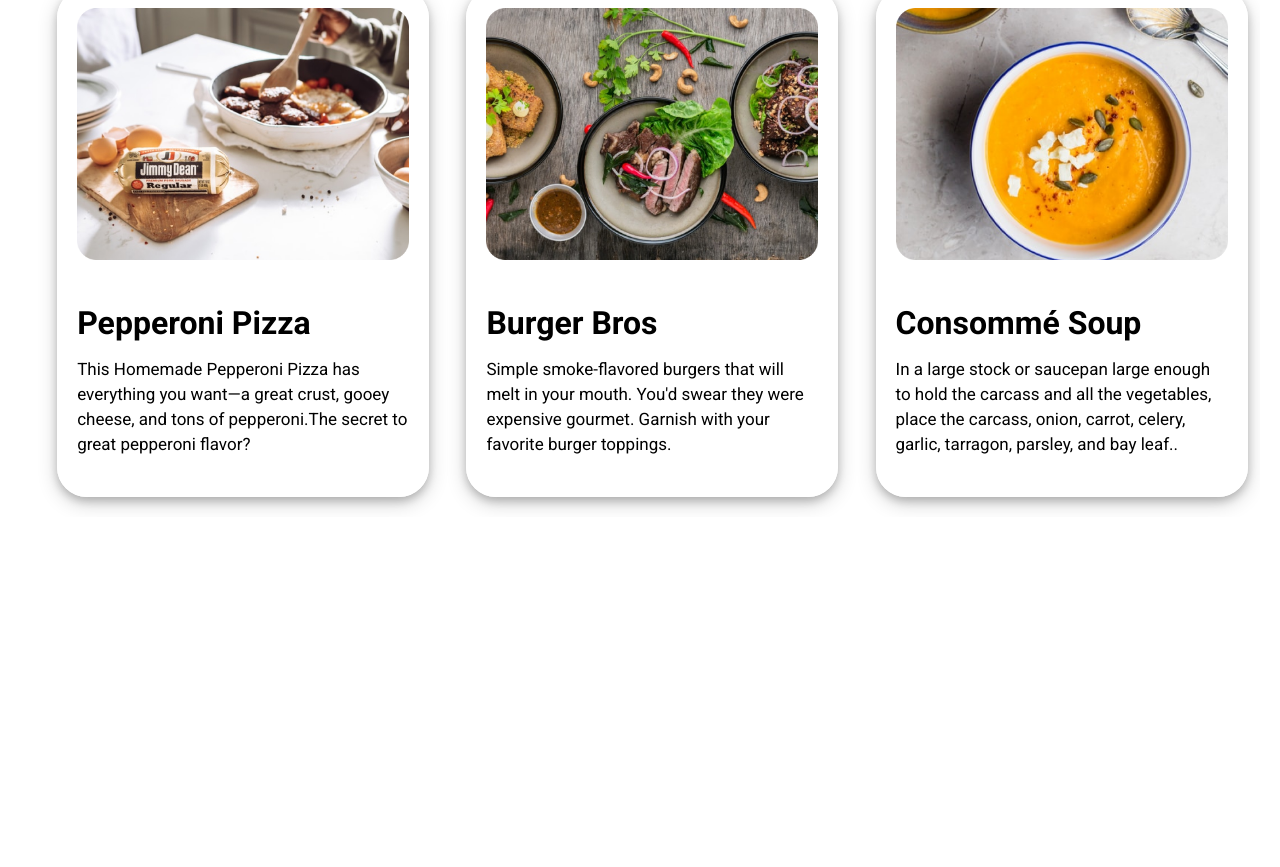
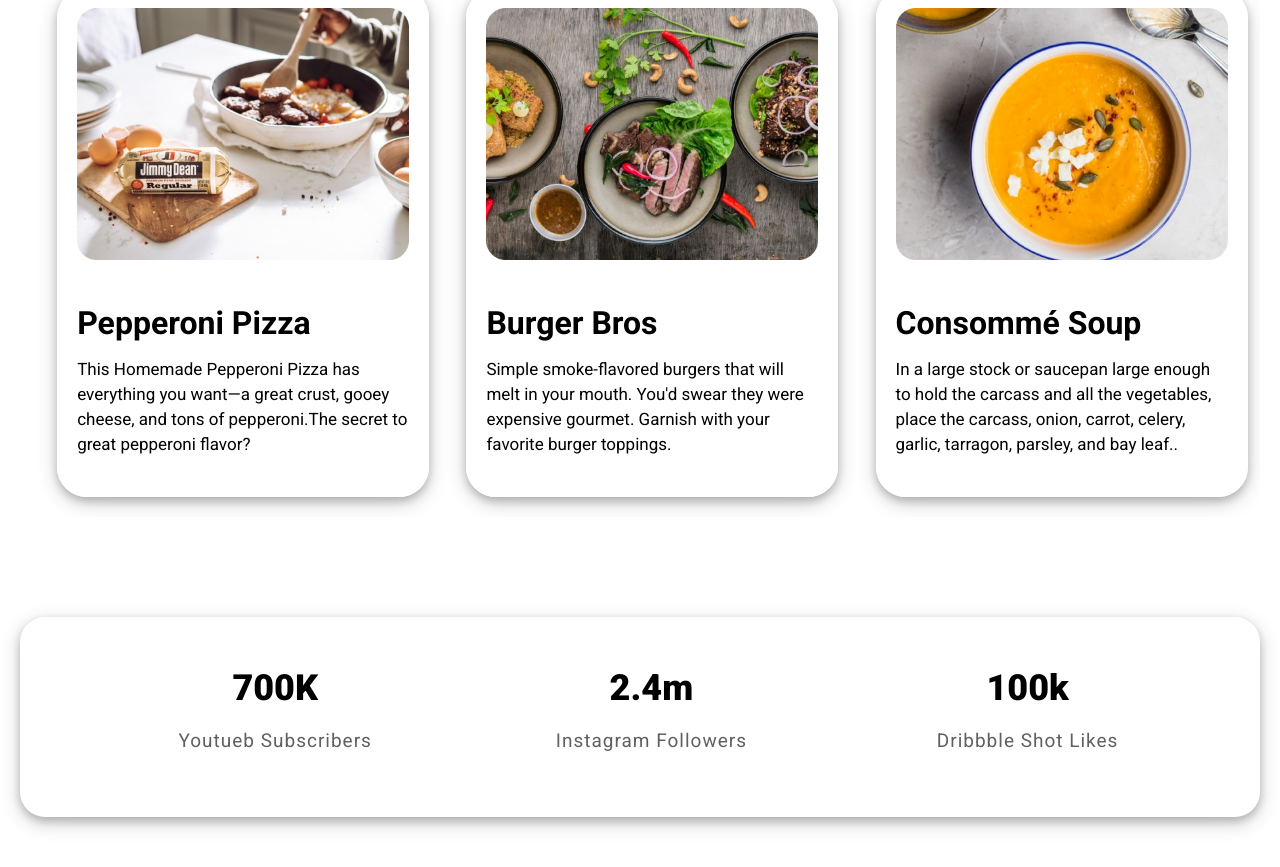
Before and after one commit to rakib5561/ChiliFood-simple-page, a plain HTML site: page index.html in a window 1280 px wide. Shown: the part 1834-2701 px from the top of the page. Before the commit the page ends 2401 px from the top, so only its background shows below. Drawn offline with Linux system fonts and the light colour scheme.

Commit message:
Socical Section comopleted

```diff
--- a/index.html
+++ b/index.html
@@ -42,8 +42,8 @@
                     <ul>
                         <li class="active"><a href="#">Home</a></li>
                         <li><a href="#">About us</a></li>
-                        <li><a href="#">Menu</a></li>
                         <li><a href="#">Special Recipies</a></li>
+                        <li><a href="#">Services</a></li>
                         <li><a href="#">Contact</a></li>
 
                     </ul>
@@ -154,6 +154,42 @@
         </section>
 
 
+        <section id="SocialSection">
+
+            <div class="Container">
+
+                <div class="AllSocial">
+
+                    <div class="SingleSocail">
+
+                        <h3>700K</h3>
+                        <p>Youtueb Subscribers</p>
+
+                    </div>
+
+                    <div class="SingleSocail">
+
+                        <h3>2.4m</h3>
+                        <p>Instagram Followers</p>
+
+                    </div>
+
+                    <div class="SingleSocail">
+
+                        <h3>100k</h3>
+                        <p>Dribbble Shot Likes</p>
+
+                    </div>
+                </div>
+
+
+            </div>
+
+            </div>
+
+        </section>
+
+
     </main>
 
 
--- a/style.css
+++ b/style.css
@@ -268,3 +268,48 @@ body{
     letter-spacing: 1;
 
 }
+
+/* Start Social Section */
+#SocialSection{
+
+    overflow: hidden;
+    width: 100%;
+    padding: 50px 0px;
+}
+
+.AllSocial{
+
+    width: 100;
+    overflow: hidden;
+    padding: 50px;
+    border-radius: 25px;
+    box-shadow: 0 4px 8px 0 rgba(0, 0, 0, 0.2), 0 6px 20px 0 rgba(0, 0, 0, 0.19);
+
+}
+
+.SingleSocail{
+
+    width: 30%;
+    float: left;
+    margin-left: 3%;
+
+
+}
+
+.SingleSocail h3{
+
+    font-size: 36px;
+    font-weight: 900;
+    text-align: center;
+    margin-bottom: 20px;
+
+}
+
+.SingleSocail p{
+
+    color: rgb(99, 95, 95);
+    font-size: 19px;
+    letter-spacing: 1px;
+    text-align: center;
+    padding-bottom: 15px;
+}
```
